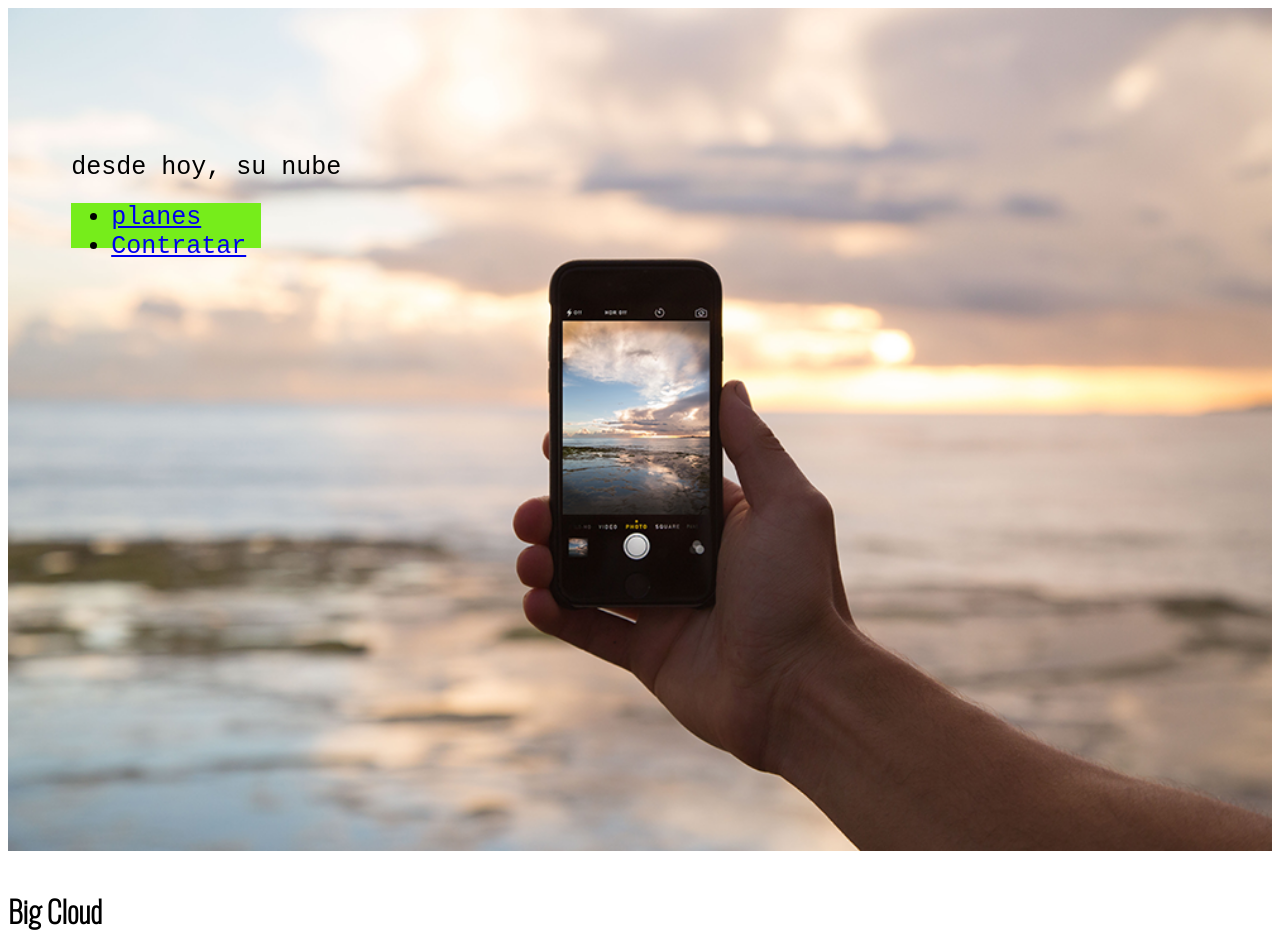
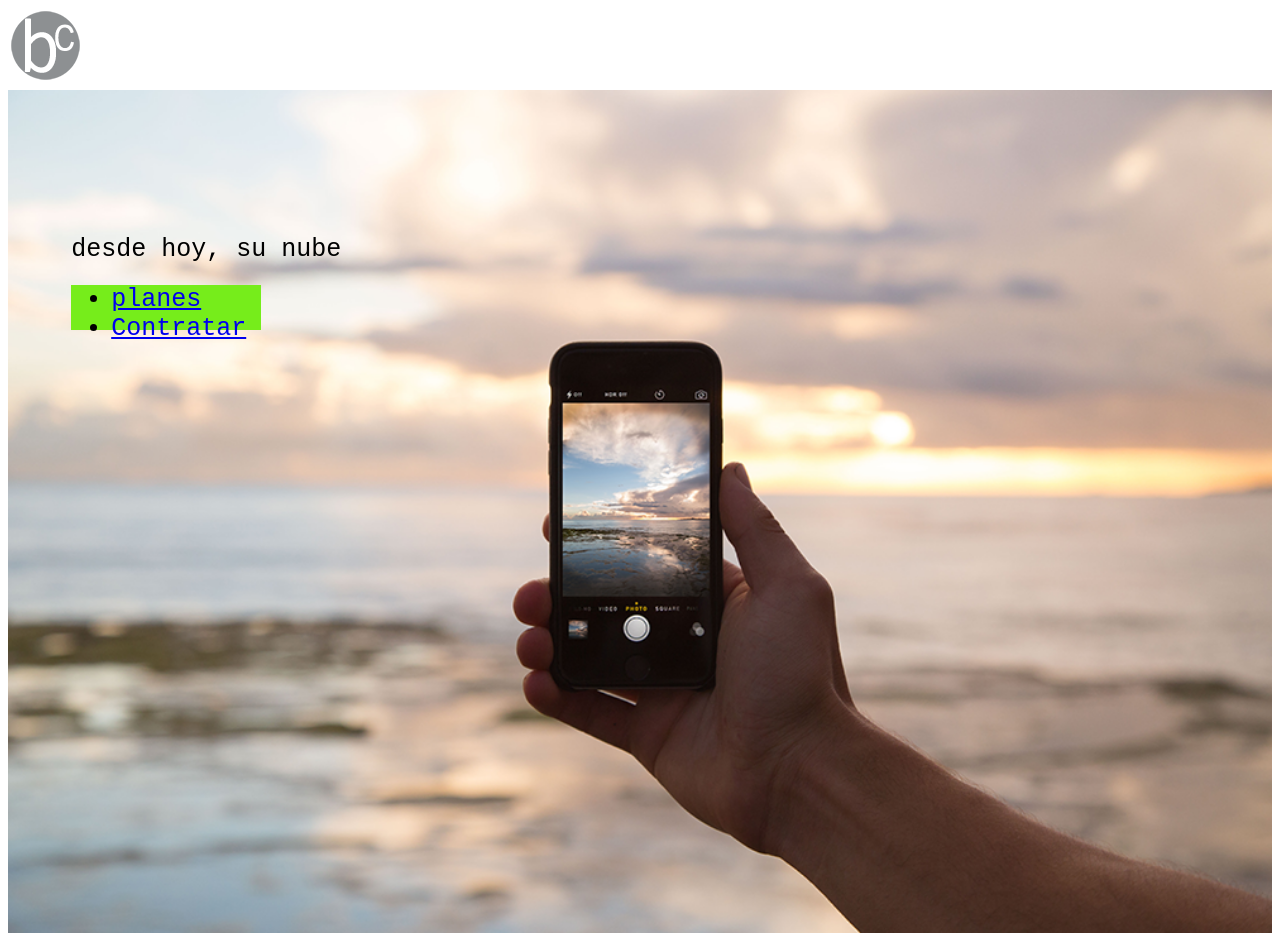
Before and after one commit to sdavidv/Actividad-1, a plain HTML site: page Contendores/index.html in a window 1280 px wide. Shown: the top 936 px of the page. Drawn offline with nearby package versions, Linux system fonts and the light colour scheme.

Commit message:
Update index.html

```diff
--- a/Contendores/index.html
+++ b/Contendores/index.html
@@ -13,6 +13,8 @@
 <body>
     <div class="seccion_imagen"></div>
    <header>
+    <img src="img/logo-bc.png" alt="">
+    </header>
 
 
     <div class="container">
```
